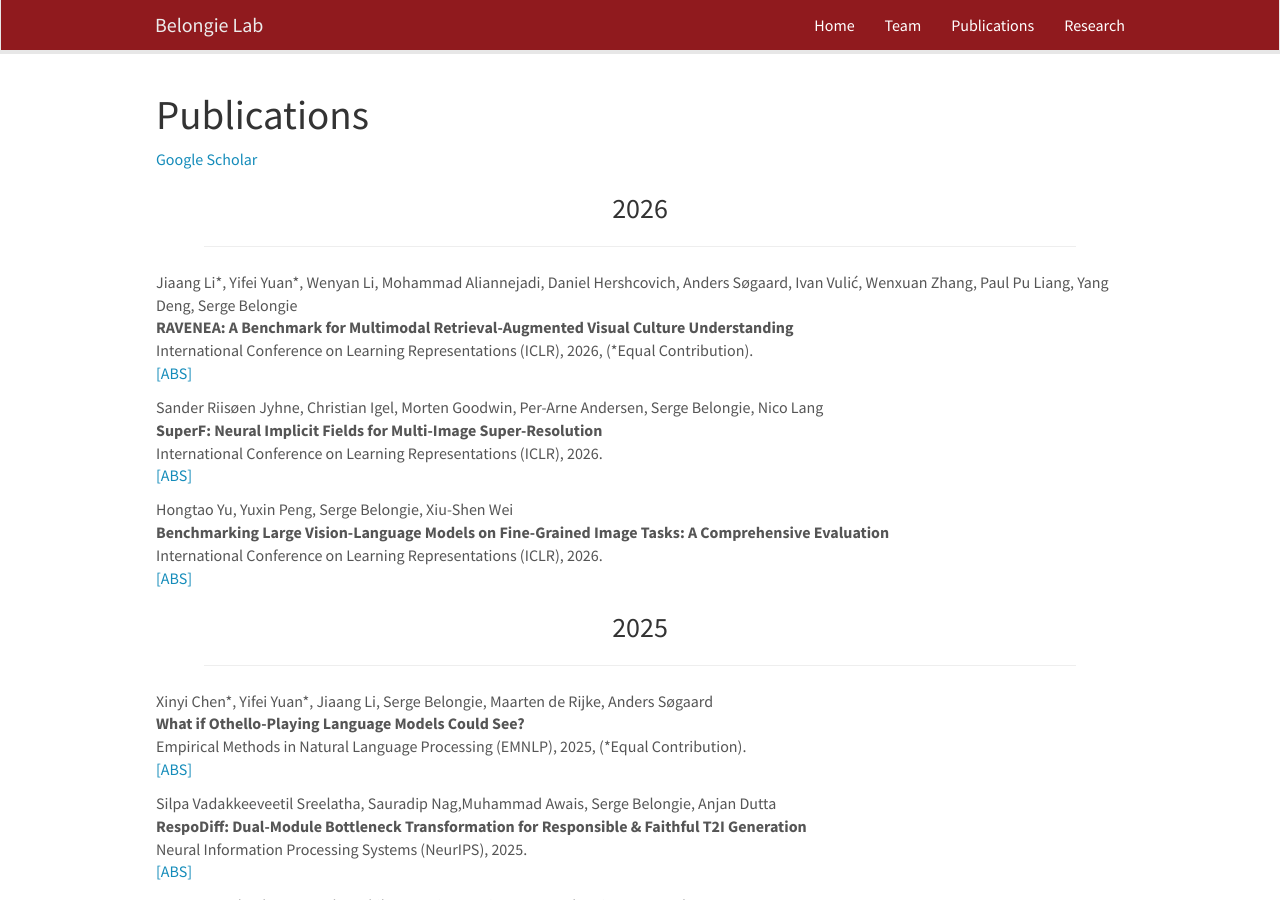
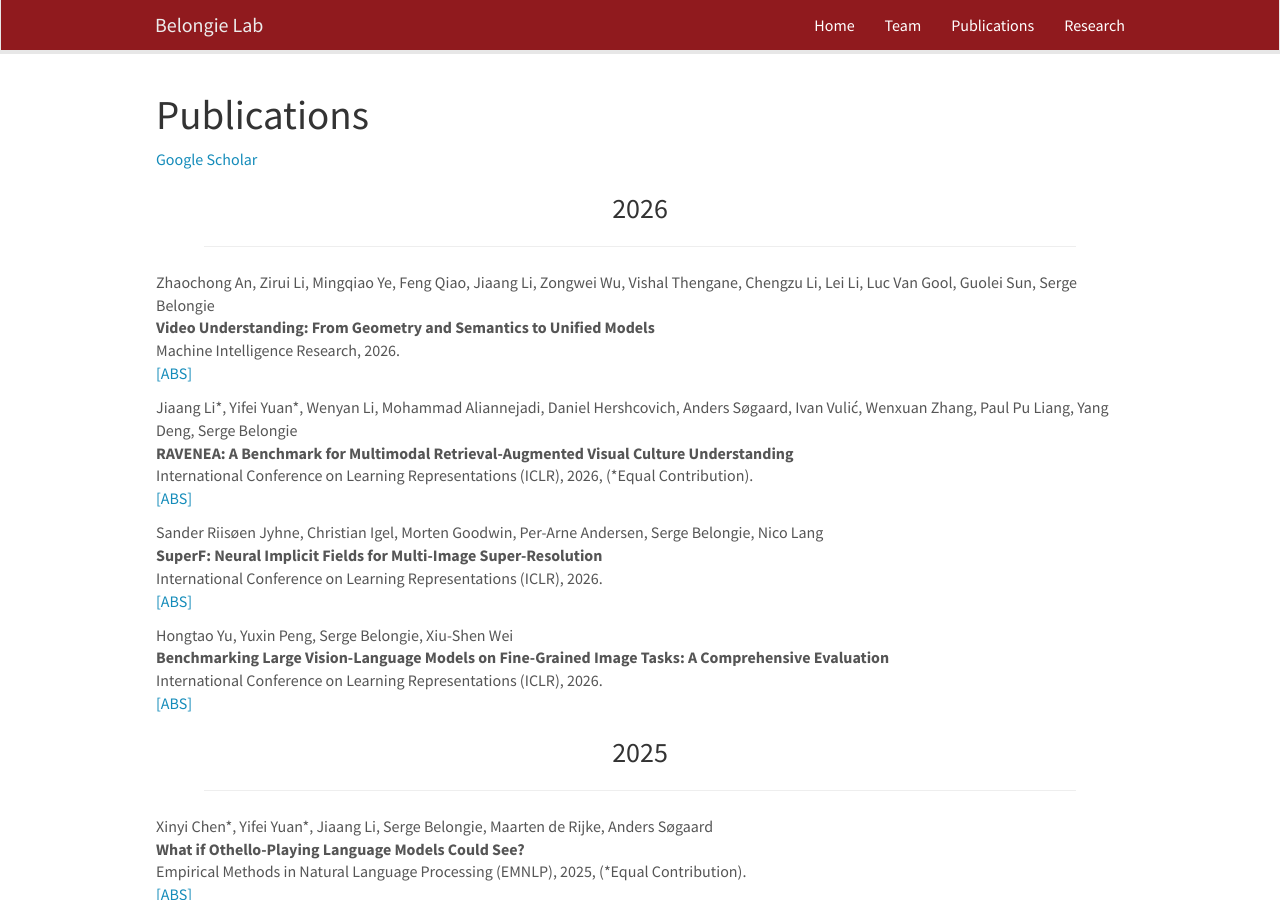
Before and after one commit to BelongieLab/belongielab.github.io, a Jekyll site: the page built from _pages/publications.md, in a window 1280 px wide and 900 px high. Built offline with Jekyll 4.4.1, drawn with Linux system fonts in a browser that asks for light colours; nearby versions of some CDN libraries.

Commit message:
Zhaochong survey article

```diff
--- a/_data/publist.yml
+++ b/_data/publist.yml
@@ -1,3 +1,13 @@
+- title: "Video Understanding: From Geometry and Semantics to Unified Models"
+  author: "Zhaochong An, Zirui Li, Mingqiao Ye, Feng Qiao, Jiaang Li, Zongwei Wu, Vishal Thengane, Chengzu Li, Lei Li, Luc Van Gool, Guolei Sun, Serge Belongie"
+  link:
+    display: ABS
+    url: https://arxiv.org/abs/2603.17840
+  ref: An2026
+  venue: 'Machine Intelligence Research, '
+  year: '2026'
+  pub_type: journal
+
 - title: "RAVENEA: A Benchmark for Multimodal Retrieval-Augmented Visual Culture Understanding"
   author: "Jiaang Li&#42;, Yifei Yuan&#42;, Wenyan Li, Mohammad Aliannejadi, Daniel Hershcovich, Anders Søgaard, Ivan Vulić, Wenxuan Zhang, Paul Pu Liang, Yang Deng, Serge Belongie"
   link:
```
